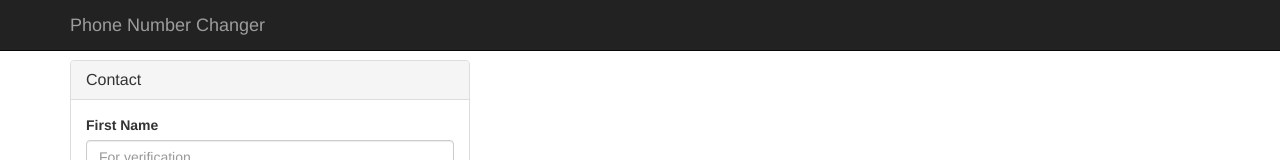
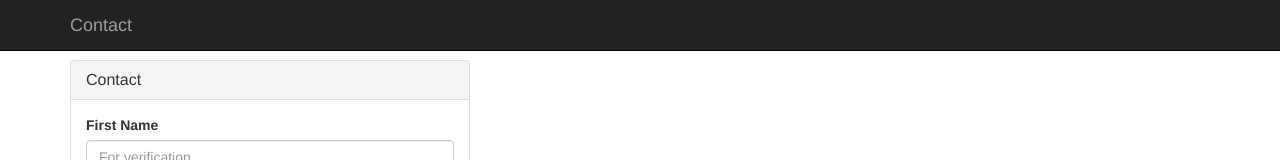
Before and after one commit to haribabuas/sfdccpqrepo, a website: page public/index.html in a window 1280 px wide. Shown: the top 160 px of the page. Drawn offline with nearby package versions, Linux system fonts and the light colour scheme.

Commit message:
Updatetoform

```diff
--- a/public/index.html
+++ b/public/index.html
@@ -4,7 +4,7 @@
     <meta charset="utf-8">
     <meta http-equiv="X-UA-Compatible" content="IE=edge">
     <meta name="viewport" content="width=device-width, initial-scale=1">
-    <title>Phone Changer</title>
+    <title>Contact</title>
     <link rel="stylesheet" href="//maxcdn.bootstrapcdn.com/bootstrap/3.3.5/css/bootstrap.min.css">
     <script src="//code.jquery.com/jquery-1.11.3.min.js"></script>
     <style>
@@ -67,7 +67,7 @@
     <nav class="navbar navbar-inverse navbar-fixed-top">
         <div class="container">
             <div class="navbar-header">
-                <a class="navbar-brand" href="/">Phone Number Changer</a>
+                <a class="navbar-brand" href="/">Contact</a>
             </div>
         </div>
     </nav>
```
